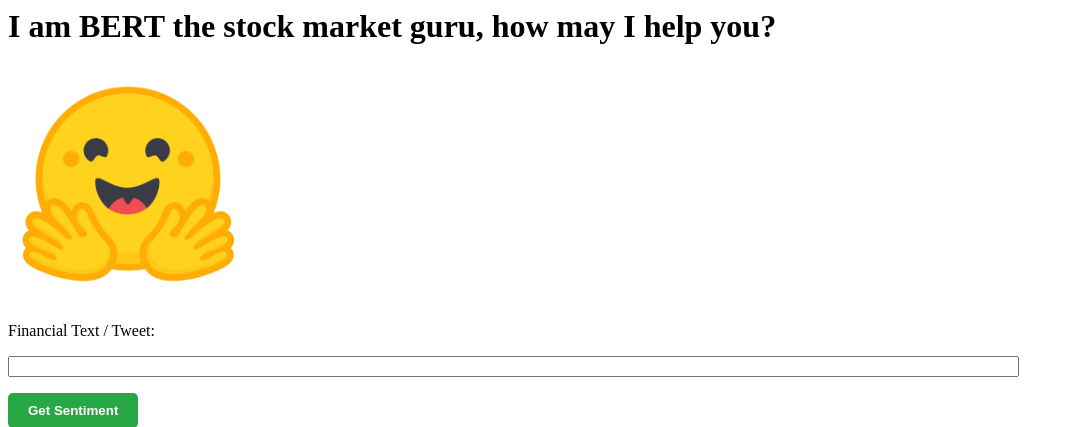
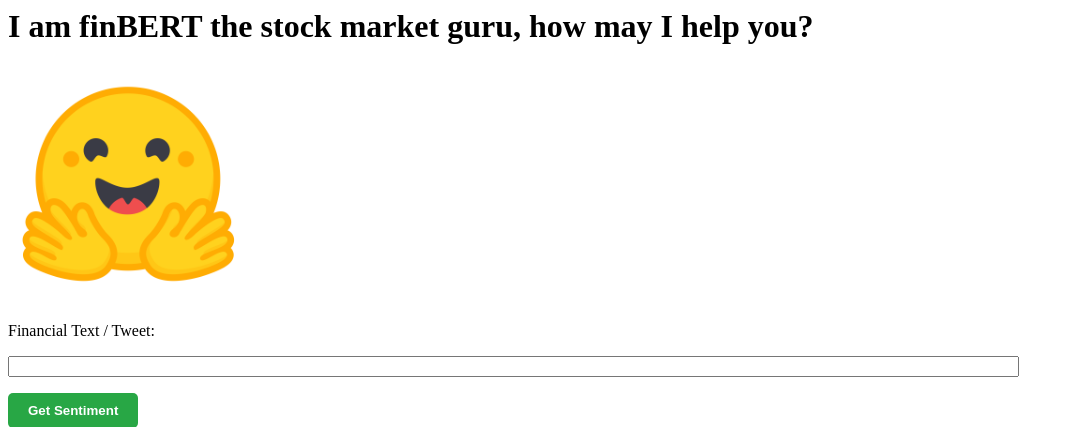
Before and after one commit to suenalaba/svb-sentiment-analysis, a Flask app: page / in a window 1280 px wide. Shown: the top 427 px of the page, without its empty margins (0-1074 px from the left). Run offline with Flask 3, Linux system fonts and the light colour scheme.

Commit message:
feat: ✨add finbert api

```diff
--- a/app.py
+++ b/app.py
@@ -2,15 +2,20 @@ import os
 from dotenv import load_dotenv
 from flask import Flask, request, render_template
 import google.generativeai as palm
+from transformers import AutoTokenizer, AutoModelForSequenceClassification
 
 load_dotenv()
 
 MAKERSUITE_API_KEY = os.getenv('MAKERSUITE_API_KEY')
 
-model = {
+gpt_model = {
     "model": "models/chat-bison-001"
 }
 palm.configure(api_key=MAKERSUITE_API_KEY)
+
+
+tokenizer = AutoTokenizer.from_pretrained("mrm8488/distilroberta-finetuned-financial-news-sentiment-analysis")
+finbert_model = AutoModelForSequenceClassification.from_pretrained("mrm8488/distilroberta-finetuned-financial-news-sentiment-analysis")
 
 app = Flask(__name__)
 
@@ -18,7 +23,12 @@ app = Flask(__name__)
 def index():
     if request.method == "POST" and request.form.get("tweet"):
         tweet = request.form.get("tweet")
-        return (render_template("index.html", result=tweet+" bert is still in the makingz"))
+        inputs = tokenizer(tweet, return_tensors="pt")
+        outputs = finbert_model(**inputs)
+        logits = outputs.logits
+        predicted_class_id = logits.argmax(-1).item()
+        predicted_class_label = finbert_model.config.id2label[predicted_class_id]
+        return (render_template("index.html", result=predicted_class_label.upper()))
     else:
         return (render_template("index.html", result="Please key in a financial text or tweet."))
 
@@ -27,7 +37,7 @@ def financegpt():
     if request.method == "POST" and request.form.get("tweet"):
         tweet = request.form.get("tweet")
         prompt = "Is this financial text a positive or negative sentiment: " + tweet
-        result = palm.chat(**model, messages=prompt)
+        result = palm.chat(**gpt_model, messages=prompt)
         return (render_template("financegpt.html", result=result.last))
     else:
         return (render_template("financegpt.html", result="Please key in a financial text or tweet."))
--- a/requirements.txt
+++ b/requirements.txt
@@ -2,3 +2,5 @@ flask
 gunicorn
 google-generativeai
 python-dotenv
+torch
+transformers
--- a/templates/index.html
+++ b/templates/index.html
@@ -30,7 +30,7 @@
 </style>
 
 <html>
-  <h1>I am BERT the stock market guru, how may I help you?</h1>
+  <h1>I am finBERT the stock market guru, how may I help you?</h1>
   <img src="../static/huggingface.png" alt="My Image" width="240" height="240"/>
   <form action="/" method="post">
     <p>Financial Text / Tweet:</p>
```
